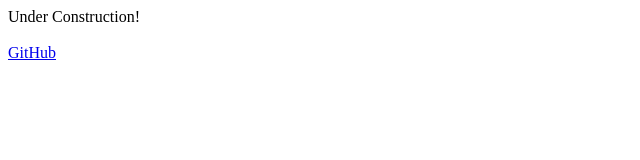
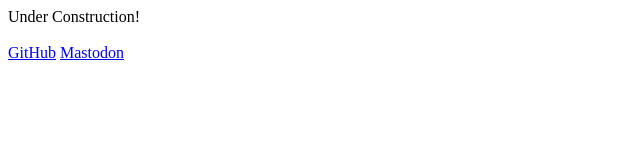
Before and after one commit to yodaluca23/yodaluca23.github.io, a plain HTML site: page index.html in a window 1280 px wide. Shown: the full height of the page, 0-640 px from the left. Drawn offline with Linux system fonts and the light colour scheme.

Commit message:
Update index.html

```diff
--- a/index.html
+++ b/index.html
@@ -1,3 +1,4 @@
 Under Construction!
 
 <br><br><a href="https://github.com/yodaluca23">GitHub<a/>
+<a rel="me" href="https://infosec.exchange/@yodaluca23">Mastodon</a>
```
